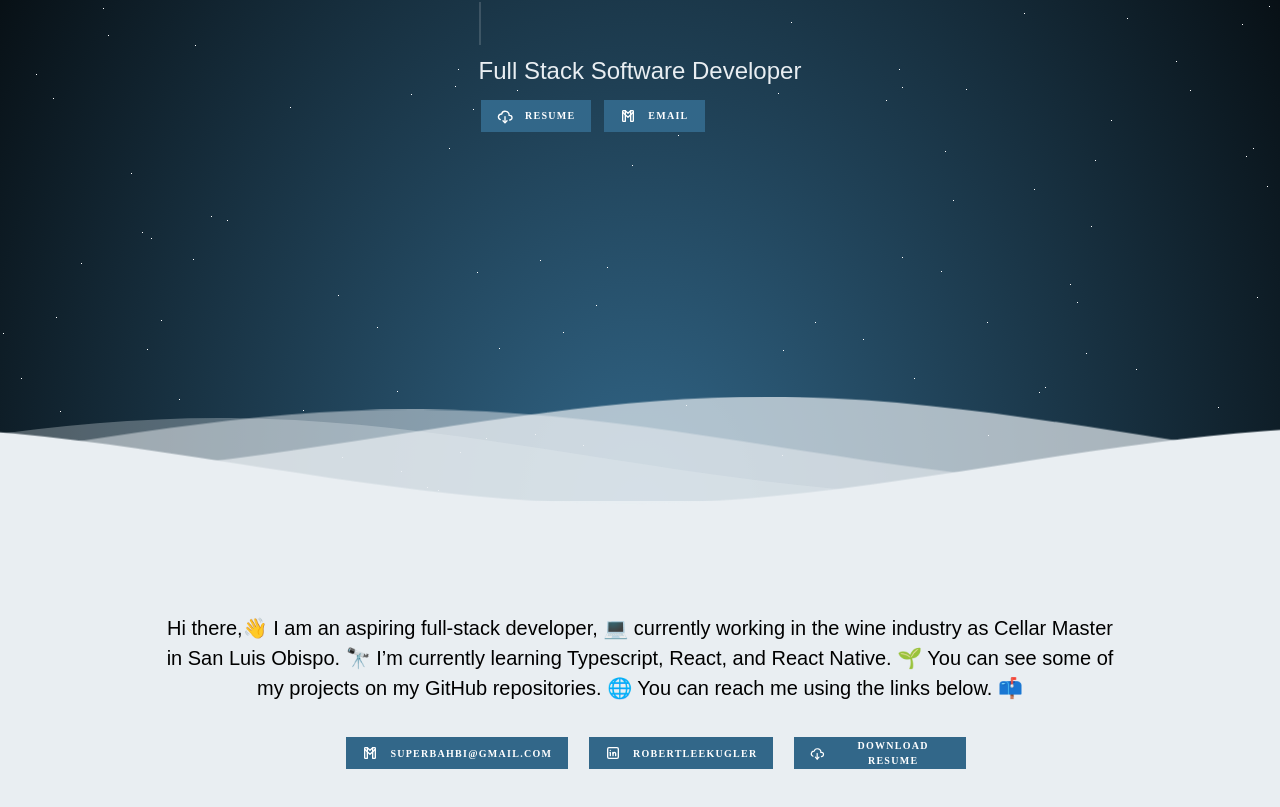
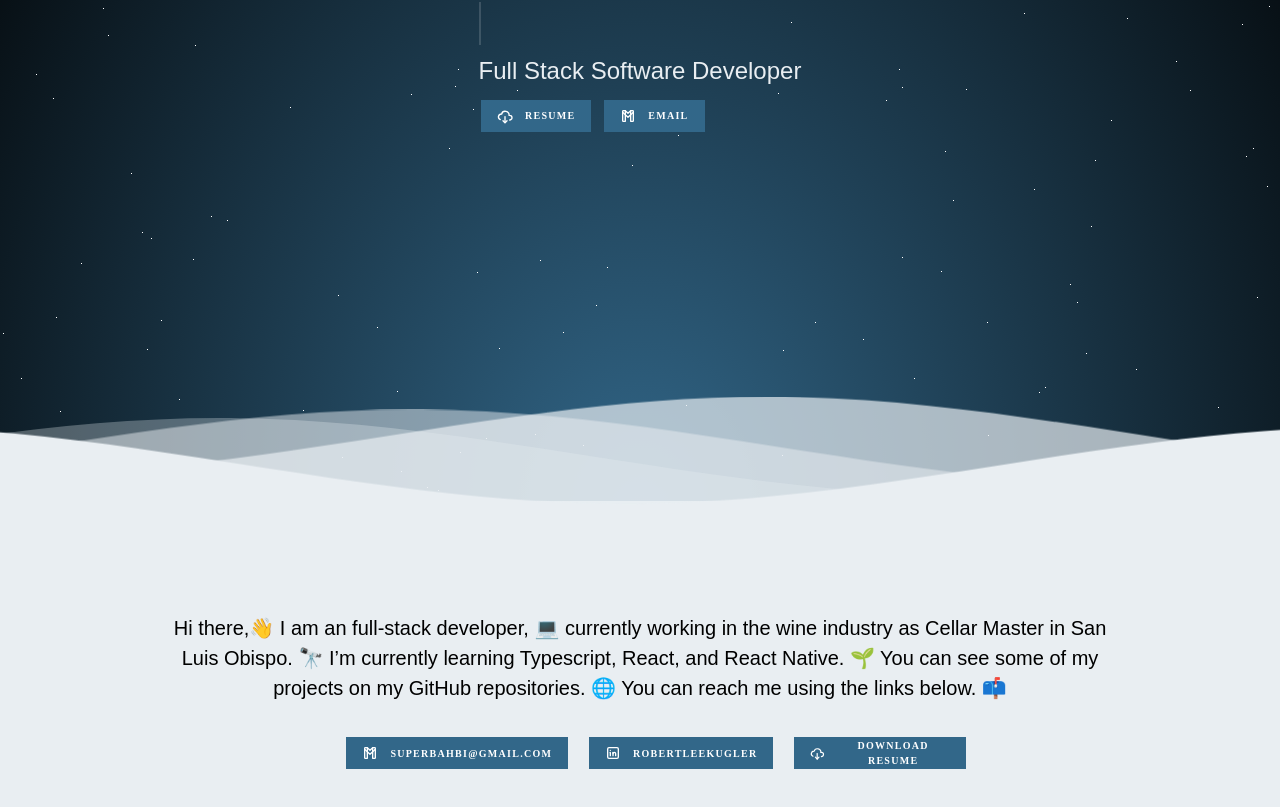
Before and after one commit to superbahbi/portfolio, a React (Create React App) app: page / in a window 1280 px wide. Shown: the part 285-1092 px from the top of the page. Built offline with nearby package versions, Linux system fonts and the light colour scheme.

Commit message:
remove non-relevant word

```diff
--- a/src/App.js
+++ b/src/App.js
@@ -79,17 +79,17 @@ function App() {
         <Content id="about" backgroundColor={theme.colors.brand[700]}>
           <ContentBox maxW="960px" mx="auto" mt={20} mb={20}>
             <Text fontSize="xl">
-              Hi there,👋 I am an aspiring full-stack developer, 💻 currently
-              working in the wine industry as Cellar Master in San Luis Obispo.
-              🔭 I’m currently learning Typescript, React, and React Native. 🌱
-              You can see some of my projects on my GitHub repositories. 🌐 You
-              can reach me using the links below. 📫
+              Hi there,👋 I am an full-stack developer, 💻 currently working in
+              the wine industry as Cellar Master in San Luis Obispo. 🔭 I’m
+              currently learning Typescript, React, and React Native. 🌱 You can
+              see some of my projects on my GitHub repositories. 🌐 You can
+              reach me using the links below. 📫
             </Text>
 
             <Links
               email="superbahbi@gmail.com"
               linkedin="robertleekugler"
-              resume="https://user.fm/files/v2-7c60b3ccbcf28794331fa7c999b0f530/Robert_Kugler_Resume.pdf"
+              resume="https://user.fm/files/v2-62290ca2e7d396ecb25e45ca882087e9/Robert_Kugler_Resume.pdf"
             />
           </ContentBox>
         </Content>
--- a/src/Components/Header.jsx
+++ b/src/Components/Header.jsx
@@ -151,7 +151,7 @@ const Header = ({ theme, name, title }) => {
               name="Resume"
               icon={<TbCloudDownload color="white" />}
               link={
-                "https://user.fm/files/v2-300f28f8385972fb6f887614d0c6ec72/Robert_Kugler%20IV_Resume.pdf"
+                "https://user.fm/files/v2-62290ca2e7d396ecb25e45ca882087e9/Robert_Kugler_Resume.pdf"
               }
             />
             <BrandIcon
```
